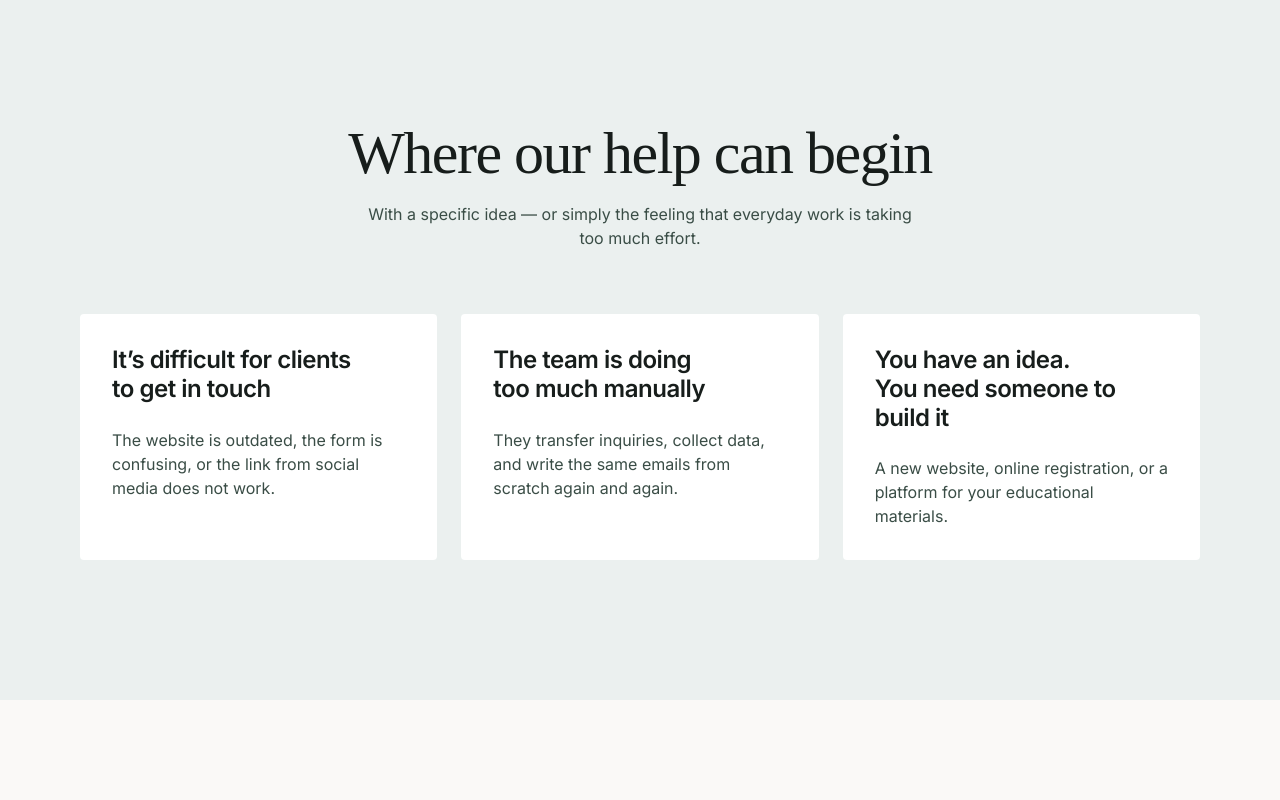
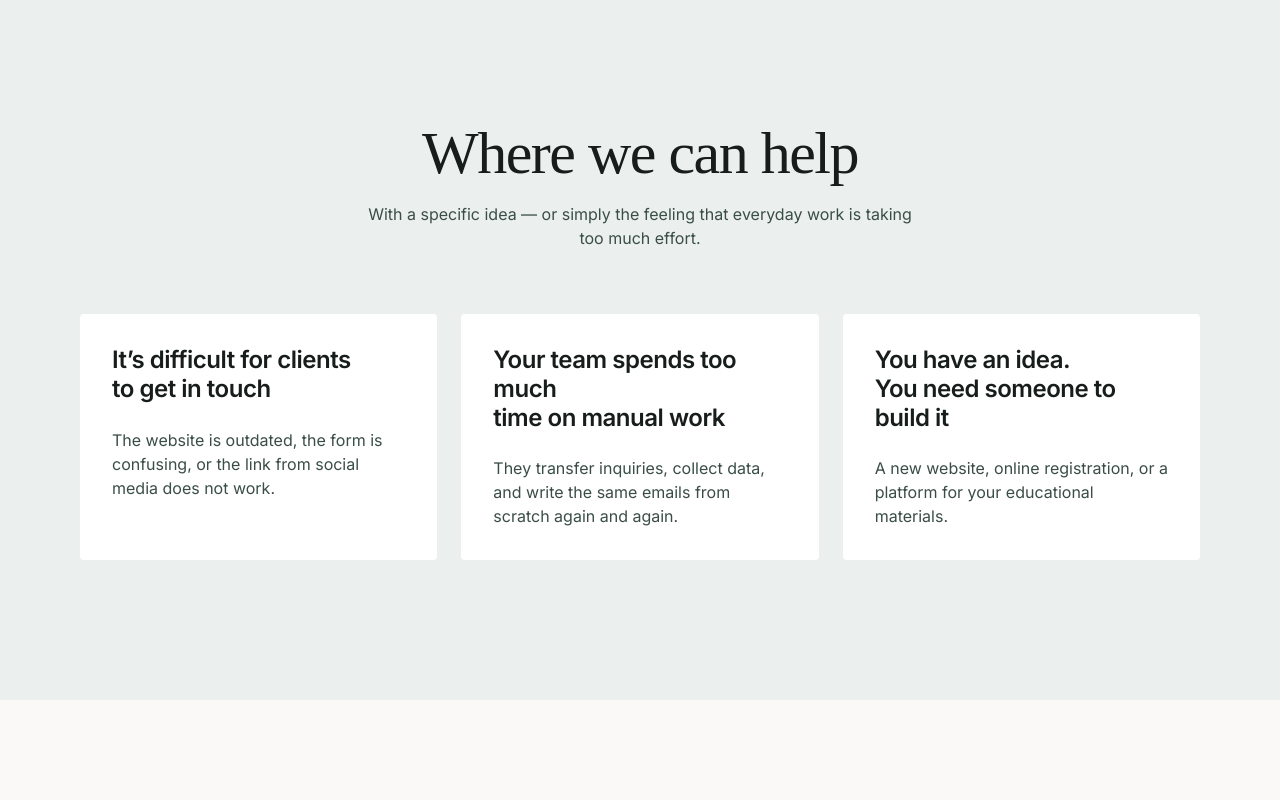
Before and after one commit to tytkatya-blip/wehelp.vet, a React (Vite) app: page / in a window 1280 px wide. Shown: the part 800-1600 px from the top of the page. Built offline with nearby package versions, Linux system fonts and the light colour scheme; a web font is replaced by a local one.

Commit message:
Update website copy and big-text punctuation

```diff
--- a/src/data/content.ts
+++ b/src/data/content.ts
@@ -1,16 +1,16 @@
 export const copy = {
   "heroTitle": "A digital partner for veterinary teams",
   "heroBody": "We help veterinary professionals and their teams improve websites, communications, and everyday workflows. We understand the problem, propose a solution, and take it through implementation.",
-  "helpTitle": "Where our help can begin",
+  "helpTitle": "Where we can help",
   "helpBody": "With a specific idea — or simply the feeling that everyday work is taking too much effort.",
   "caseTitle": "Website, platform and email. All in one project",
   "caseBody": "For the IAVC veterinary academy, we updated the website, moved educational materials to a learning platform, and set up email campaigns. Step by step, we are connecting the tools into a more convenient working system.",
-  "insightTitle": "We notice more than what is in the brief",
-  "insightBody": "While working with IAVC, we identified and solved issues the team had not yet had time to formulate.",
+  "insightTitle": "We look beyond the brief",
+  "insightBody": "While working with IAVC, we identified and solved issues the team hadn’t yet had time to put into a brief.",
   "processTitle": "From the first conversation to launch — one team",
   "processBody": "You do not need to write instructions for every step. We propose solutions and move the work forward. You communicate directly with the founder, designer, and developer.",
   "contactTitle": "Tell us how things work for you",
-  "contactBody": "Show us your website, tell us about an inconvenient process or a new idea. In the first conversation, we will understand the task and suggest where to start."
+  "contactBody": "Show us your website, tell us about a process that isn’t working well or a new idea. In the first conversation, we will understand the task and suggest where to start."
 } as const
 
 export const services = [
@@ -20,7 +20,7 @@ export const services = [
   },
   {
     "title": "Email & communications",
-    "text": "We choose the right service, migrate contacts, prepare templates, and launch email campaigns with analytics."
+    "text": "We choose the right service, organise your contact lists, prepare templates, and set up email campaigns with analytics."
   },
   {
     "title": "Processes & automation",
@@ -61,7 +61,7 @@ export const help = [
     "The website is outdated, the form is confusing, or the link from social media does not work."
   ],
   [
-    "The team is doing too much manually",
+    "Your team spends too much time on manual work",
     "They transfer inquiries, collect data, and write the same emails from scratch again and again."
   ],
   [
--- a/src/sections/BigTextSection.tsx
+++ b/src/sections/BigTextSection.tsx
@@ -1,7 +1,7 @@
 import { Fragment, useLayoutEffect, useRef } from 'react'
 import { Container } from '../components/Primitives'
 
-const text = 'We help grow businesses through digital solutions. Your team shouldn’t spend the day doing work your digital system could handle'
+const text = 'We help grow businesses through digital solutions. Your team shouldn’t spend the day doing work your digital system could handle.'
 const words = text.split(' ')
 
 export default function BigTextSection() {
--- a/src/sections/HelpEntrySection.tsx
+++ b/src/sections/HelpEntrySection.tsx
@@ -1,6 +1,6 @@
 import { copy, help } from '../data/content'
 import { Container, SectionHeading } from '../components/Primitives'
-const titleLines = [['It’s difficult for clients', 'to get in touch'], ['The team is doing', 'too much manually'], ['You have an idea.', 'You need someone to build it']]
+const titleLines = [['It’s difficult for clients', 'to get in touch'], ['Your team spends too much', 'time on manual work'], ['You have an idea.', 'You need someone to build it']]
 export default function HelpEntrySection() {
   return <section className="help-section surface-muted" aria-labelledby="help-title"><Container>
     <SectionHeading id="help-title" text={copy.helpBody} centered>{copy.helpTitle}</SectionHeading>
--- a/src/sections/InsightSection.tsx
+++ b/src/sections/InsightSection.tsx
@@ -2,7 +2,7 @@ import { copy, insights } from '../data/content'
 import { Container, SectionHeading } from '../components/Primitives'
 export default function InsightSection() {
   return <section className="insight-section" aria-labelledby="insight-title"><Container>
-    <SectionHeading id="insight-title" text={copy.insightBody} centered>We notice more<br /> than what is in the brief</SectionHeading>
+    <SectionHeading id="insight-title" text={copy.insightBody} centered>We look beyond<br /> the brief</SectionHeading>
     <div className="editorial-rows">{insights.map(([title,text]) => <article className="split-grid editorial-row" key={title}><h3>{title}</h3><p>{text}</p></article>)}</div>
   </Container></section>
 }
```
Also changed, not shown: design/WeHelp-vet-wireframe-EN.html (+2 -2 lines).
